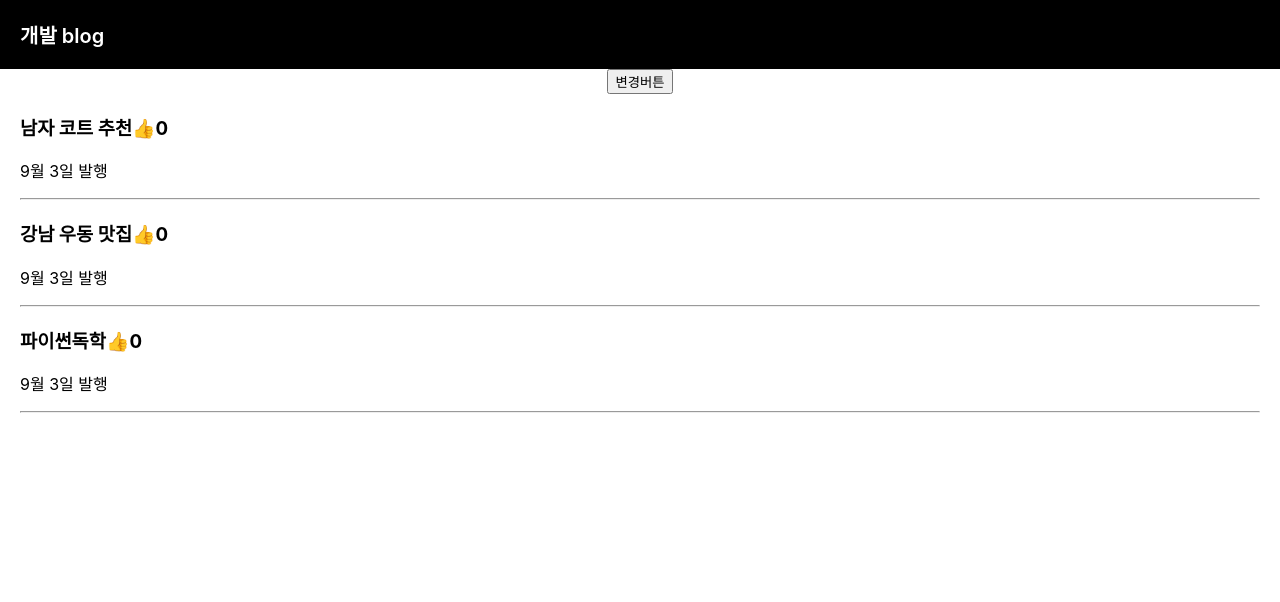
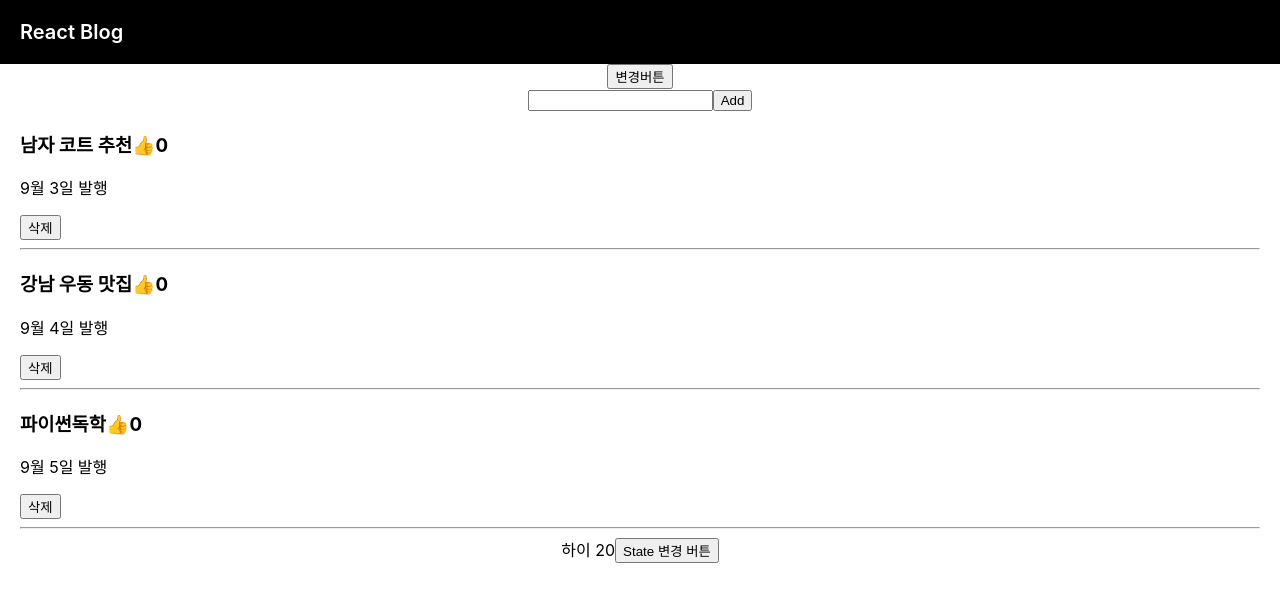
Before and after one commit to iamlydiaaaa/React, a React (Create React App) app in the folder blog/: page / in a window 1280 px wide. Shown: the top 602 px of the page. Built offline with nearby package versions, Linux system fonts and the light colour scheme.

Commit message:
~L.end, input onClick, Class grammar

```diff
--- a/blog/src/App.js
+++ b/blog/src/App.js
@@ -8,8 +8,10 @@ function App() {
   let [글제목,글제목변경] = useState(['남자 코트 추천', '강남 우동 맛집', '파이썬독학']);
 
   let [따봉, 따봉변경] = useState([0,0,0]);
+  let [날짜, 날짜변경] = useState(['9월 3일','9월 4일','9월 5일'])
   let [modal, setModal] = useState(false);
   let [title, setTitle] = useState(0);
+  let [입력값, 입력값변경] = useState('');
 
   function 제목바꾸기(){
     var newArray = [...글제목];
@@ -21,38 +23,50 @@ function App() {
   return (
     <div className="App">
       <div className="black-nav">
-        <div>개발 blog</div>
+        <div>React Blog</div>
       </div>
       <button onClick={() => { 제목바꾸기() } }>변경버튼</button>
-
-      {/* <div className="list">
-        <h3 onClick={ () => { setModal(!modal) }}>{ 글제목[0] } <span onClick={ () => { 따봉변경(따봉 + 1) } }>👍</span>{따봉} </h3>
-        <p>9월 3일 발행</p>
-        <hr/>
+      <br />
+      <div>
+        {/* Add */}
+      <input onChange={(e) => {
+        입력값변경(e.target.value);
+       }} />
+       <button onClick={() => {
+        if (입력값 == '') {
+          alert('입력값을 입력하세요');
+          return;
+        }
+        let copy = [...글제목];
+        let ThumCopy = [...따봉];
+        let dateCopy = [...날짜];
+        copy.unshift(입력값);
+        ThumCopy.unshift(0);
+        dateCopy.unshift(new Date().toLocaleDateString());
+        글제목변경( copy );
+        따봉변경( ThumCopy );
+        날짜변경 ( dateCopy );
+       }}>Add</button>
       </div>
-      <div className="list">
-        <h3>{ 글제목[1] }</h3>
-        <p>9월 4일 발행</p>
-        <hr/>
-      </div>
-      <div className="list">
-        <h3>{ 글제목[2] }</h3>
-        <p>9월 5일 발행</p>
-        <hr/>
-      </div> */}
 
       {
         글제목.map(function(a, i){
           return (
             <div className="list" key={i}>
               <h3 onClick={ () => { setModal(true); setTitle(i) }}>{ 글제목[i] }
-                <span onClick={ () => {
+                <span onClick={ (e) => {
+                  e.stopPropagation();
                   let copy = [...따봉];
                   copy[i] = copy[i] + 1;
                   따봉변경(copy)
                  } }>👍</span>{따봉[i]}
               </h3>
-              <p>9월 3일 발행</p>
+              <p>{날짜[i]} 발행</p>
+              <button onClick={() => {
+                let copy = [...글제목];
+                copy.splice(i, 1);
+                글제목변경(copy);
+              }}>삭제</button>
               <hr/>
             </div>
           )
@@ -61,27 +75,48 @@ function App() {
 
       {
         // 조건식 ? 참일때 실행할코드 : 거짓일때 실행할코드
-        modal == true ? <Modal color={['skyblue', 'lightpink']} title={title} 글제목={글제목} 제목바꾸기={제목바꾸기} /> : null
+        modal == true ? <Modal color={['skyblue', 'lightpink']} title={title} 글제목={글제목} 날짜={날짜} 제목바꾸기={제목바꾸기} /> : null
       }
 
+     <Modal2 />
+    </div>
 
-    </div>
+
+
   );
 }
-
-<input>f</input>
-
 
 
 function Modal(props){
   return (
     <div className="modal" style={{background : props.color[0]}}>
         <h2>{props.글제목[props.title]}</h2>
-        <p>날짜</p>
+        <p>{props.날짜[props.title]} 발행</p>
         <p>상세내용</p>
         <button onClick={ () => {props.제목바꾸기()}}>글수정</button>
       </div>
   )
 }
 
+class Modal2 extends React.Component{
+  constructor(){
+    super();
+    // State 만들기
+    this.state = {
+      name : 'kim',
+      age : 20,
+    }
+  }
+  render(){
+    return(
+      <div>하이 {this.state.age}
+        <button onClick={() => {
+          this.setState({age : 21})
+        }}>State 변경 버튼</button>
+      </div>
+    )
+  }
+
+}
+
 export default App;
```
Also changed, not shown: 1 other file (tests, documents, lock files or other folders).
